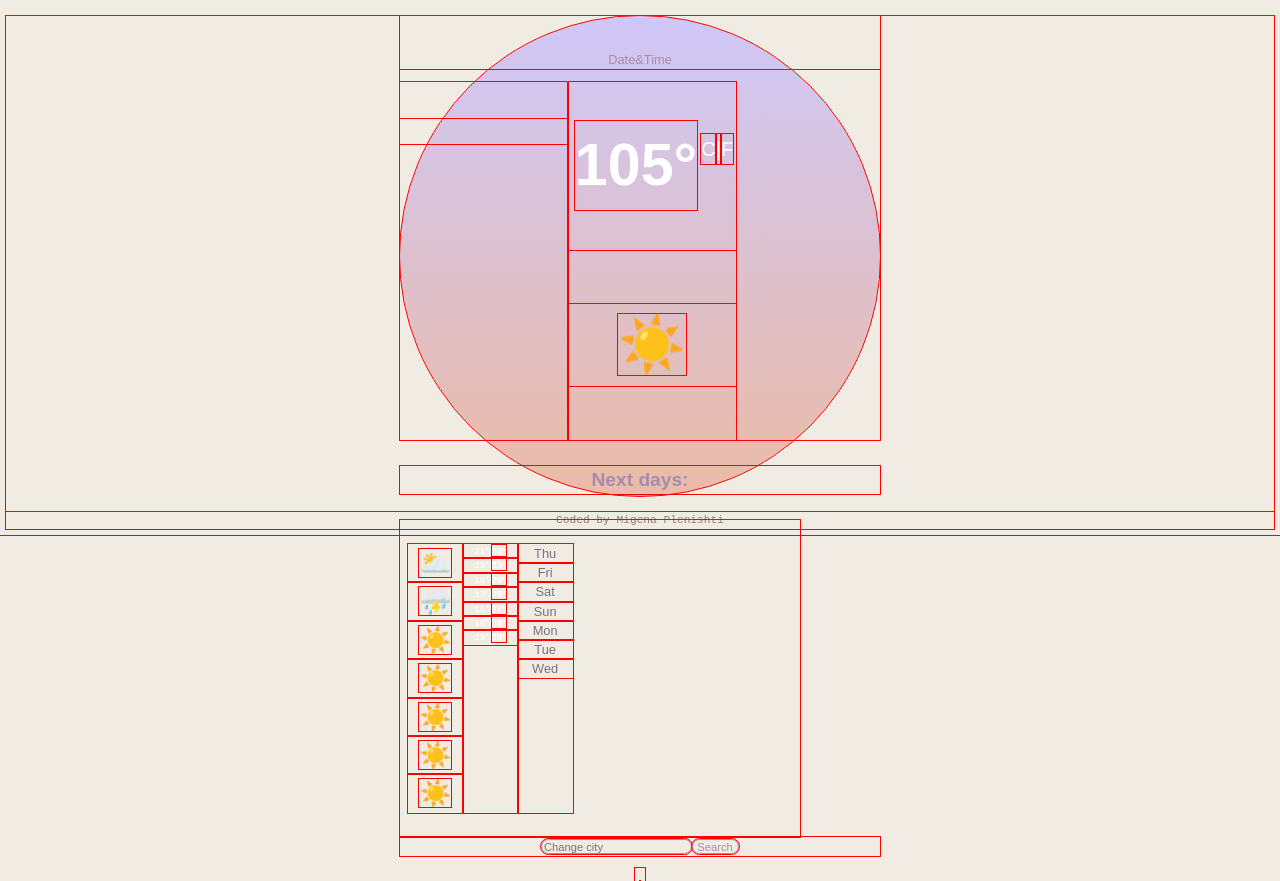
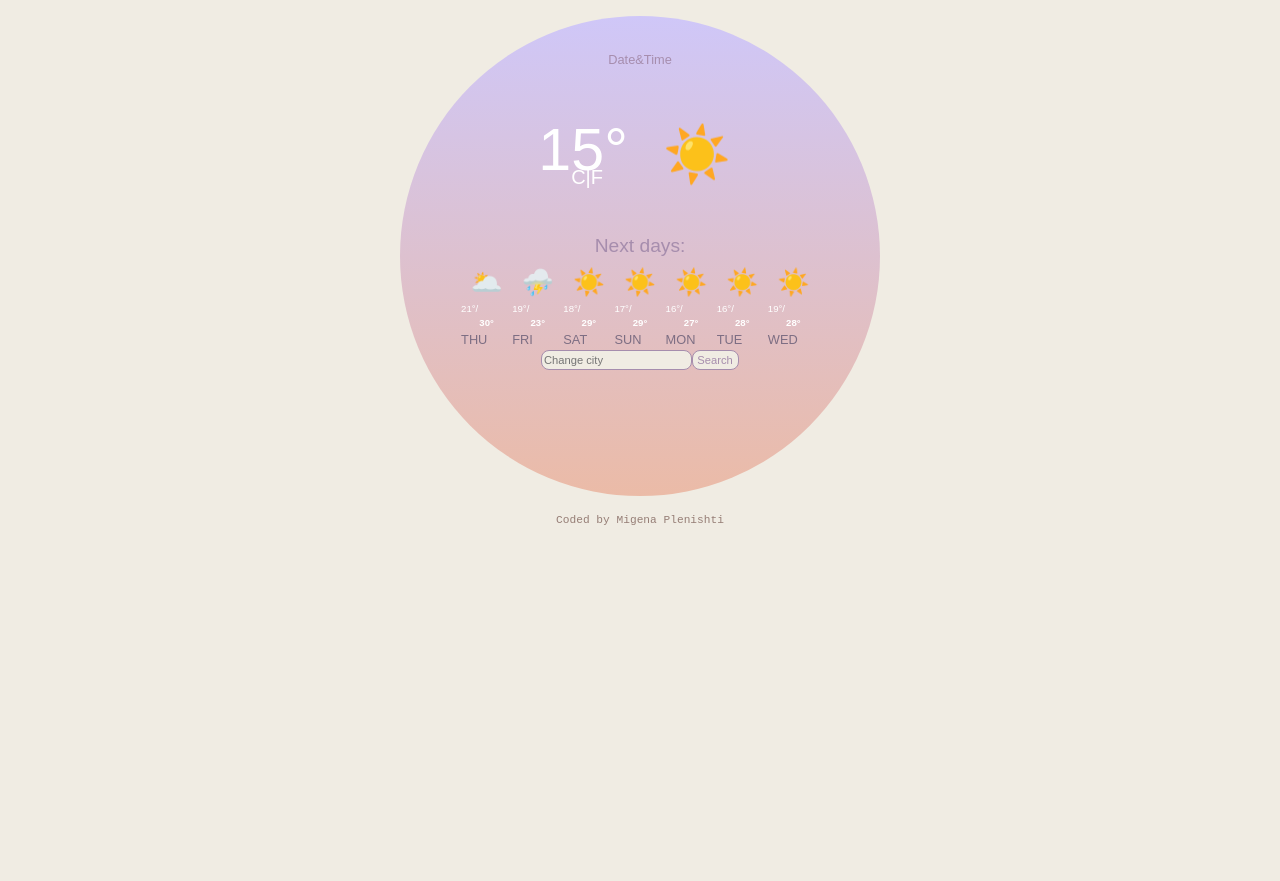
Before and after one commit to MigenaPl/weather-react, a React (Create React App) app: page / in a window 1280 px wide. After the commit the page ends 800 px from the top, so only its background shows below. Built offline with nearby package versions, Linux system fonts and the light colour scheme.

Commit message:
css update

```diff
--- a/package.json
+++ b/package.json
@@ -7,7 +7,9 @@
     "@testing-library/react": "^13.4.0",
     "@testing-library/user-event": "^13.5.0",
     "axios": "^1.6.8",
+    "bootstrap": "^5.3.3",
     "react": "^18.2.0",
+    "react-bootstrap": "^2.10.2",
     "react-dom": "^18.2.0",
     "react-loader-spinner": "^6.1.6",
     "react-scripts": "^3.0.1",
--- a/src/App.js
+++ b/src/App.js
@@ -5,7 +5,7 @@ function App() {
   return (
     <div className="App">
       <header className="App-header">
-        <Weather city="" temperature={105} />
+        <Weather city="" temperature={15} />
       </header>
     </div>
   );
--- a/src/Weather.js
+++ b/src/Weather.js
@@ -1,5 +1,6 @@
 import React, { useState } from "react";
 
+import "bootstrap/dist/css/bootstrap.min.css";
 import "./weather.css";
 
 export default function Weather(props) {
@@ -29,10 +30,12 @@ export default function Weather(props) {
               Date&Time
             </p>
           </div>
-          <div className="row cont-one">
+          <div className="cont-one">
             <div className="col">
+              <div className="row">
                 <h2 id="current-city-name">{city}</h2>
               </div>
+              <div className="row">
                 <div className="col">
                   <div className="row">
                     <div className="col deg-area">
@@ -68,77 +71,91 @@ export default function Weather(props) {
                 </div>
               </div>
             </div>
+          </div>
+        </div>
 
         <h4>Next days:</h4>
-        <div className="container cont-two">
+        <div className="container">
+          <div className="cont-two">
             <div className="row">
               <div className="col symbol">
+                <div className="row">
                   <span role="img" aria-label="emoji">
                     🌥️
                   </span>
                 </div>
+                <div className="row deg">
+                  21°/<strong>30°</strong>
+                </div>
+                <div className="row day">THU</div>
+              </div>
               <div className="col symbol">
+                <div className="row">
                   <span role="img" aria-label="emoji">
                     ⛈️
                   </span>
                 </div>
+                <div className="row deg">
+                  19°/<strong>23°</strong>
+                </div>
+                <div className="row day">FRI</div>
+              </div>
               <div className="col symbol">
+                <div className="row">
                   <span role="img" aria-label="emoji">
                     ☀️
                   </span>
                 </div>
+                <div className="row deg">
+                  18°/<strong>29°</strong>
+                </div>
+                <div className="row day">SAT</div>
+              </div>
               <div className="col symbol">
+                <div className="row">
                   <span role="img" aria-label="emoji">
                     ☀️
                   </span>
                 </div>
+                <div className="row deg">
+                  17°/<strong>29°</strong>
+                </div>
+                <div className="row day">SUN</div>
+              </div>
               <div className="col symbol">
+                <div className="row">
                   <span role="img" aria-label="emoji">
                     ☀️
                   </span>
                 </div>
+                <div className="row deg">
+                  16°/<strong>27°</strong>
+                </div>
+                <div className="row day">MON</div>
+              </div>
               <div className="col symbol">
+                <div className="row">
                   <span role="img" aria-label="emoji">
                     ☀️
                   </span>
                 </div>
+                <div className="row deg">
+                  16°/<strong>28°</strong>
+                </div>
+                <div className="row day">TUE</div>
+              </div>
               <div className="col symbol">
+                <div className="row">
                   <span role="img" aria-label="emoji">
                     ☀️
                   </span>
                 </div>
-          </div>
-          <div className="row">
-            <div className="col deg">
-              21°/<strong>30°</strong>
-            </div>
-            <div className="col deg">
-              19°/<strong>23°</strong>
-            </div>
-            <div className="col deg">
-              18°/<strong>29°</strong>
-            </div>
-            <div className="col deg">
-              17°/<strong>29°</strong>
-            </div>
-            <div className="col deg">
-              16°/<strong>27°</strong>
-            </div>
-            <div className="col deg">
-              16°/<strong>28°</strong>
-            </div>
-            <div className="col deg">
+                <div className="row deg">
                   19°/<strong>28°</strong>
                 </div>
+                <div className="row day">WED</div>
               </div>
-          <div className="row">
-            <div className="col day">Thu</div>
-            <div className="col day">Fri</div>
-            <div className="col day">Sat</div>
-            <div className="col day">Sun</div>
-            <div className="col day">Mon</div>
-            <div className="col day">Tue</div>
-            <div className="col day">Wed</div>
+            </div>
           </div>
         </div>
         <form onSubmit={enterSubmit} id="search-form">
--- a/src/weather.css
+++ b/src/weather.css
@@ -1,6 +1,6 @@
-* {
+/* * {
   outline: 1px solid #f00 !important;
-}
+} */
 body {
   font-family: "Poppins", sans-serif;
   text-align: center;
@@ -16,10 +16,17 @@ body {
   background: linear-gradient(to top, #ebbba7 0%, #cfc7f8 100%);
   border-radius: 50%;
 }
+.container {
+  display: grid;
+  margin: 0 auto;
+  justify-items: center;
+  align-items: center;
+}
 .cont-one {
   display: grid;
-  grid-template-columns: repeat(2, 1fr);
+  grid-template-columns: 1fr;
   max-width: 70%;
+  align-items: center;
 }
 .current {
   color: #a68dad;
@@ -59,11 +66,10 @@ h4 {
   font-size: 24px;
   color: #a68dad;
 }
+
 .cont-two {
   display: grid;
-  max-width: 80%;
-  grid-template-columns: repeat(7, 1fr);
-  padding: 30px 10px;
+  max-width: 100%;
 }
 .symbol {
   font-size: 32px;
@@ -75,6 +81,7 @@ h4 {
 .day {
   color: #7d6e83;
   font-size: 16px;
+  text-align: center;
 }
 input {
   color: #a68dad;
@@ -106,11 +113,11 @@ footer {
 @media (max-width: 768px) {
   .circle {
     margin: 5px auto;
-    width: 500px;
-    height: 500px;
+    width: 560px;
+    height: 560px;
   }
   .current {
-    padding: 21px 0 0 0;
+    padding: 32px 0 0 0;
   }
   h2 {
     font-size: 28px;
@@ -127,7 +134,7 @@ footer {
     left: 5px;
   }
   .main-symbol {
-    font-size: 34px;
+    font-size: 44px;
   }
   h4 {
     font-size: 14px;
@@ -138,7 +145,7 @@ footer {
     padding: 15px 5px;
   }
   .symbol {
-    font-size: 16px;
+    font-size: 26px;
   }
   .deg {
     font-size: 12px;
```
Also changed, not shown: 1 other file (tests, documents, lock files or other folders). Lines whose indentation alone changed are shown as unchanged.
